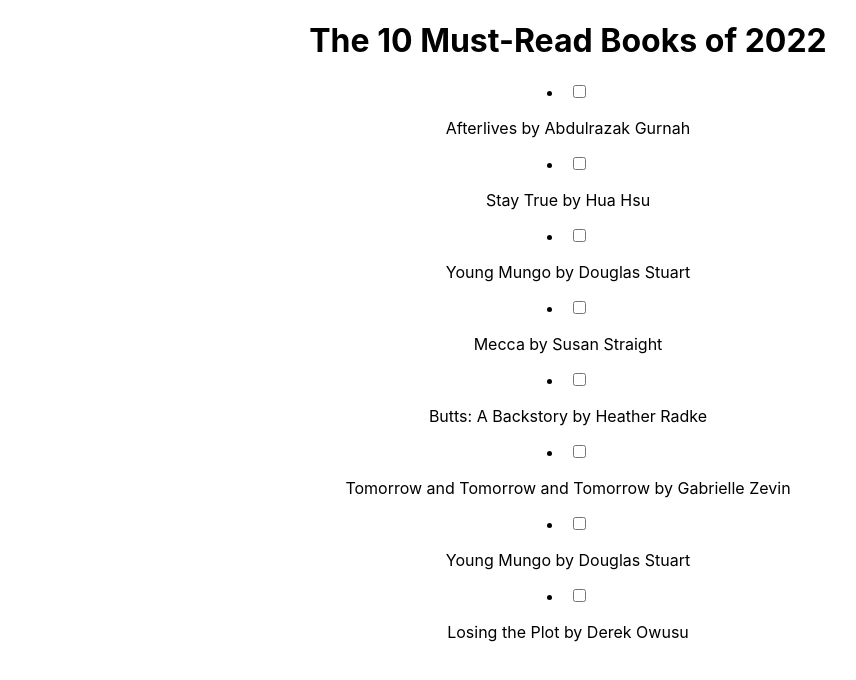
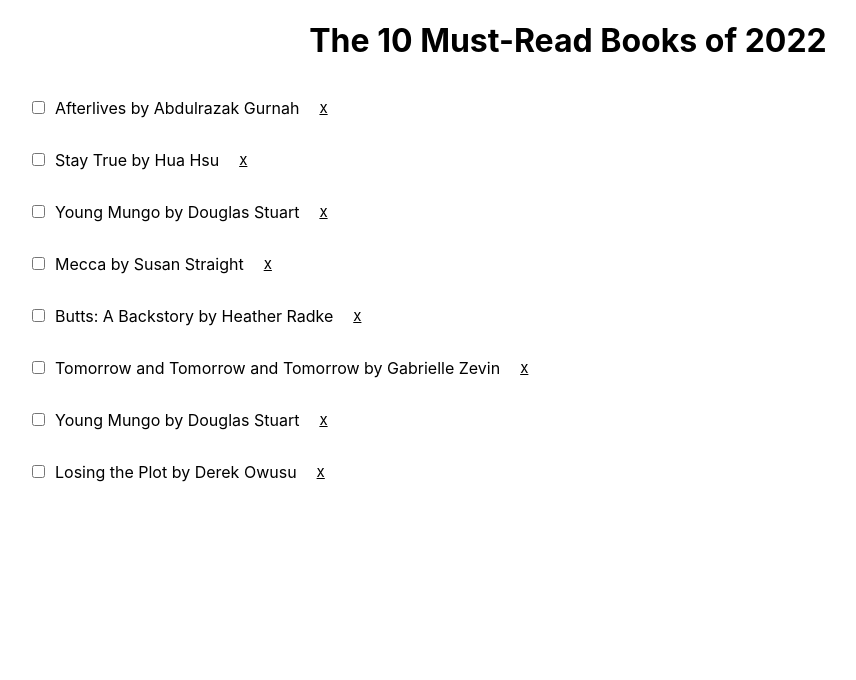
Before and after one commit to cchow33/list-app, a React (Create React App) app: page / in a window 1280 px wide. Shown: the top 680 px of the page, without its empty margins (72-928 px from the left). Built offline with nearby package versions, Linux system fonts and the light colour scheme.

Commit message:
change state of book

```diff
--- a/src/App.css
+++ b/src/App.css
@@ -27,6 +27,25 @@
 .App-link {
   color: #61dafb;
 }
+li{
+  list-style: none;
+}
+.book{
+  display: flex;
+  flex-direction: row;
+  align-items: center;
+  margin-left: 100px;
+}
+input[type="checkbox"]{
+  margin-right: 10px;
+  cursor: pointer;
+}
+span{
+  font-size: 15px;
+  padding-left: 20px;
+  text-decoration: underline;
+  cursor: pointer;
+}
 
 @keyframes App-logo-spin {
   from {
--- a/src/App.js
+++ b/src/App.js
@@ -1,8 +1,9 @@
 import logo from './logo.svg';
+import React, { useState } from 'react'
 import './App.css';
 
 function App() {
-  const books = [
+  const [books, setBooks] = useState([
     {
       id: 1,
       title: 'Afterlives',
@@ -51,15 +52,29 @@ function App() {
       author: 'Derek Owusu',
       checked: false
     },
-  ]
+  ])
+
+
+  // Function to handle checkboxes
+  const handleCheck = (id) => {
+    // How to see the state change when the checkbox is checked:
+    const bookItems = books.map((book) =>
+      book.id === id ? { ...book, checked: !book.checked } : book);
+      setBooks(bookItems); // change the state, pass in new array
+    }
 
   return (
     <div className="App">
       <h1>The 10 Must-Read Books of 2022</h1>
         {books.map((book) => (
           <li className="book" key={book.id}>
-            <input type="checkbox" checked={book.checked}/>
+            <input
+              type="checkbox"
+              checked={book.checked}
+              onChange={handleCheck}
+            />
           <p>{book.title} by {book.author}</p>
+          <span>x</span>
           </li>
         ))}
     </div>
```
Also changed, not shown: src/components/List.js (+15 -0 lines).
